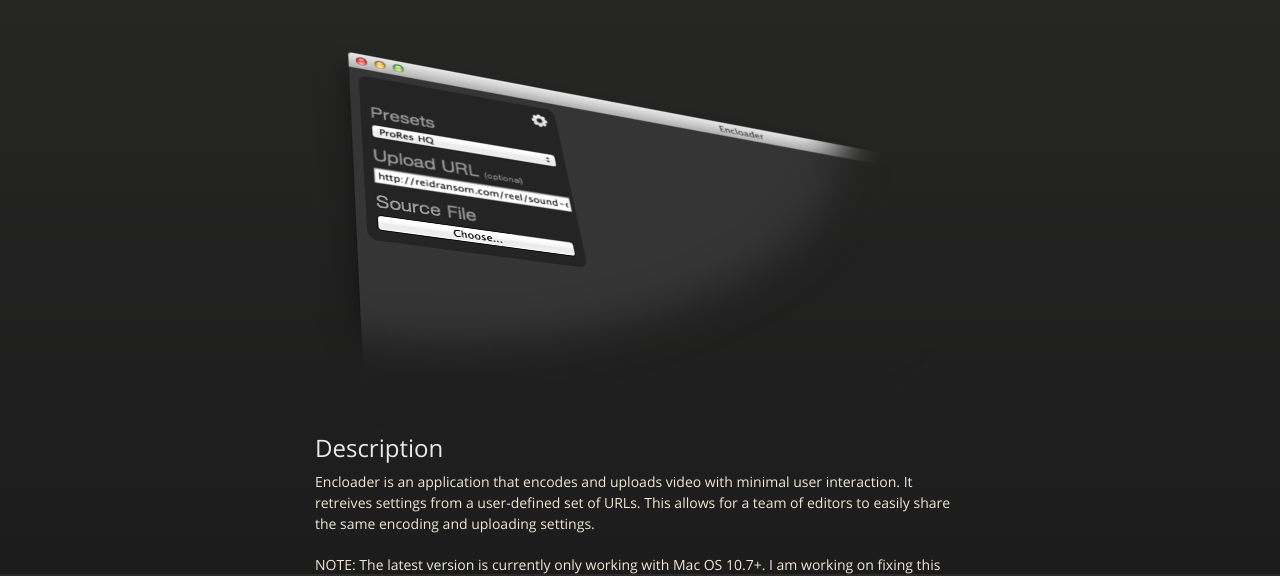
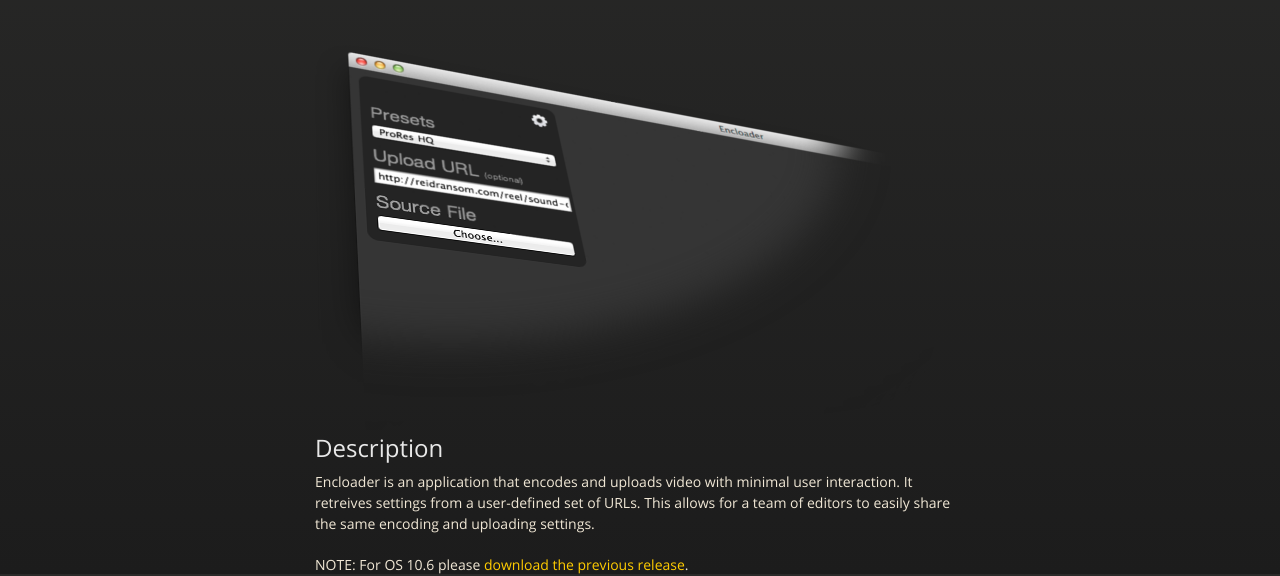
Before and after one commit to reidransom/encloader, a plain HTML site: page index.html in a window 1280 px wide. Shown: the part 226-802 px from the top of the page. Drawn offline with nearby package versions, Linux system fonts and the light colour scheme.

Commit message:
incompatibility is with TideSDK and 10.6 is old enough now so Im not going to fix it

```diff
--- a/index.html
+++ b/index.html
@@ -48,7 +48,7 @@
 allows for a team of editors to easily share the same encoding and uploading
 settings.</p>
 
-<p>NOTE: The latest version is currently only working with Mac OS 10.7+.  I am working on fixing this but in the meantime, for OS 10.6 please <a href="http://s3.amazonaws.com/rr_media/encloader/Encloader_v0.3.dmg">download the previous release</a>.
+<p>NOTE: For OS 10.6 please <a href="http://s3.amazonaws.com/rr_media/encloader/Encloader_v0.3.dmg">download the previous release</a>.
 
 <p><a href="http://mac.softpedia.com/get/Video/Encloader.shtml"><img src="http://mac.softpedia.com/base_img/softpedia_free_award_f.gif" alt="100% FREE award granted by Softpedia"></a></p>
 
```
